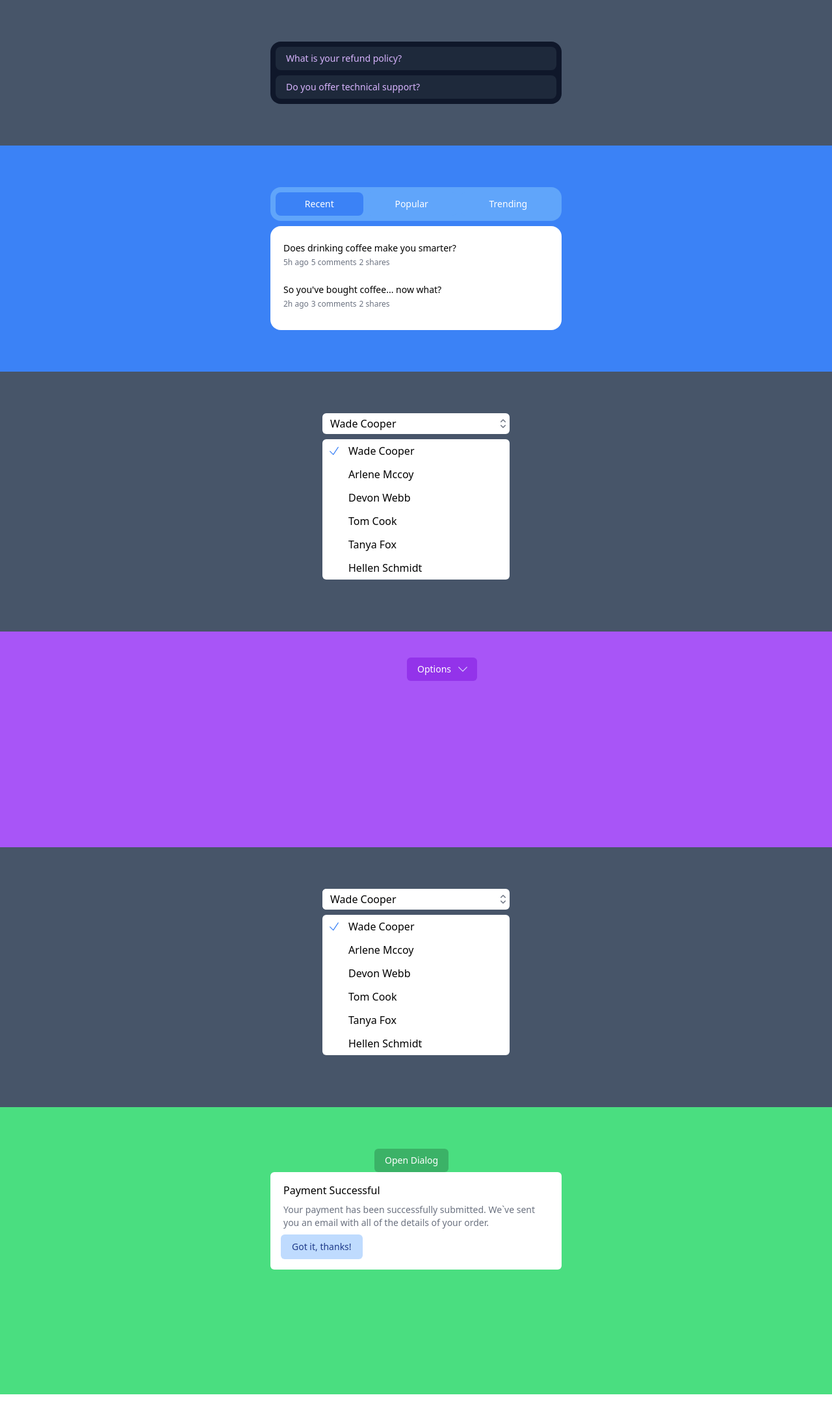
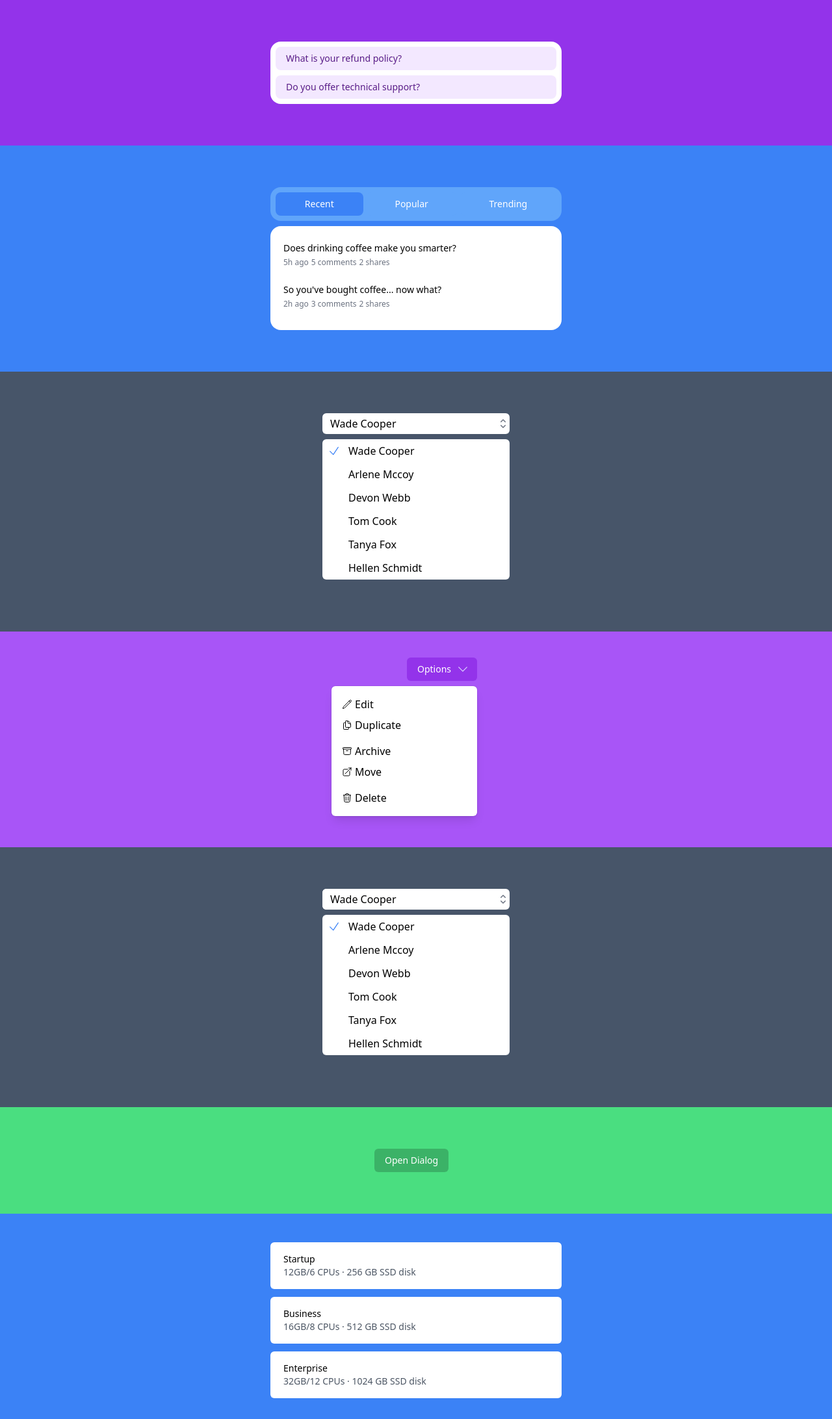
Before and after one commit to giliolizera/Training, a Vue app: page /dialog in a window 1280 px wide. Shown: the whole page at 65% size. Before the commit the page ends 2146 px from the top, so only its background shows below. Built offline with nearby package versions, Linux system fonts and the light colour scheme.

Commit message:
feat: select fix, dialog fix, disclosure appearence

```diff
--- a/src/App.vue
+++ b/src/App.vue
@@ -6,6 +6,7 @@
   <Combobox/>
   <Dialog/>
   <!-- <ComboHead/> -->
+  <Radio/>
 </template>
 
 <script>
@@ -16,11 +17,13 @@ import Select from './components/Select.vue'
 import Combobox from './components/Combobox.vue'
 import Dialog from './components/Dialog.vue'
 import ComboHead from './components/ComboHead.vue'
+import Radio from './components/Radio.vue'
 
 export default {
   components: {
     Disclosure, Tabs, Menu,
-    Select, Combobox, Dialog, ComboHead
+    Select, Combobox, Dialog,
+    ComboHead, Radio
   }
 }
 </script>
--- a/src/components/Dialog.vue
+++ b/src/components/Dialog.vue
@@ -1,26 +1,27 @@
 <template>
    <div class="bg-green-400">
       <div class="mx-auto pt-16 w-32 max-w-md rounded-md">
-         <button @click="exibir = true" class="rounded-md bg-black bg-opacity-20 px-4 py-2 text-sm font-medium text-white hover:bg-opacity-30">
+         <button v-if="show" @click="exibir = true, show = false" class="rounded-md bg-black bg-opacity-20 px-4 py-2 text-sm font-medium text-white hover:bg-opacity-30">
             Open Dialog
          </button>
       </div>
       <div v-if="exibir" class="mx-auto max-w-md rounded-md bg-white p-4 space-y-2">
          <p class="pl-1 font-medium">Payment Successful</p>
          <p class="pl-1 text-sm text-gray-500">Your payment has been successfully submitted. We`ve sent you an email with all of the details of your order.</p>
-         <button @click="exibir = false" class="inline-flex justify-center rounded-md border border-transparent bg-blue-200 px-4 py-2 text-sm font-medium text-blue-900 hover:bg-blue-200">
+         <button @click="exibir = false, show = true" class="inline-flex justify-center rounded-md border border-transparent bg-blue-200 px-4 py-2 text-sm font-medium text-blue-900 hover:bg-blue-200">
             Got it, thanks!
          </button>
       </div>
    </div>
-   <div class="bg-green-400 h-48"></div>
+   <div class="bg-green-400 h-16"></div>
 
 </template>
 
 <script>
    export default {
       data: () => ({
-         exibir: true,
+         exibir: false,
+         show: true,
       }),
    }
 </script>
--- a/src/components/Disclosure.vue
+++ b/src/components/Disclosure.vue
@@ -1,13 +1,13 @@
 <template>
-  <div class="bg-slate-600">
+  <div class="bg-purple-600">
   <div class="w-full px-4 pt-16">
-    <div class="mx-auto w-full max-w-md rounded-2xl bg-slate-900 p-2">
-      <button @click="exibir = !exibir" type="button" class="flex w-full justify-between rounded-lg bg-slate-800 px-4 py-2 text-left text-sm font-medium text-purple-300 hover:bg-slate-700 focus:outline-none">
+    <div class="mx-auto w-full max-w-md rounded-2xl bg-white p-2">
+      <button @click="exibir = !exibir" type="button" class="flex w-full justify-between rounded-lg bg-purple-100 px-4 py-2 text-left text-sm font-medium text-purple-900 hover:bg-purple-200 focus:outline-none">
         <span>What is your refund policy?</span>
       </button>
       <div v-if="exibir" class="px-4 pb-2 pt-4 text-sm text-gray-500">If you're unhappy with your purchase for any reason, email us within 90 days and we'll refund you in full, no questions asked.</div>
         <div class="mt-2">
-          <button @click="exibir2 = !exibir2" class="flex w-full justify-between rounded-lg bg-slate-800 px-4 py-2 text-left text-sm font-medium text-purple-300 hover:bg-slate-700 focus:outline-none">
+          <button @click="exibir2 = !exibir2" class="flex w-full justify-between rounded-lg bg-purple-100 px-4 py-2 text-left text-sm font-medium text-purple-900 hover:bg-purple-200 focus:outline-none">
             <span>Do you offer technical support?</span>
           </button>
           <div v-if="exibir2" class="px-4 pb-2 pt-4 text-sm text-gray-500">No.</div>
@@ -15,14 +15,14 @@
     </div>
   </div>
   </div>
-  <div class="bg-slate-600 w-full h-16"></div>
+  <div class="bg-purple-600 w-full h-16"></div>
 </template>
 
 <script>
 export default {
   data:() => ({
     exibir: false,
-    exibir2: false
+    exibir2: false,
   }),
   methods: {
 
--- a/src/components/Menu.vue
+++ b/src/components/Menu.vue
@@ -39,7 +39,7 @@
 
    export default {
       data:() => ({
-         exibir: false,
+         exibir: true,
       }),
    }
 
--- a/src/components/Radio.vue
+++ b/src/components/Radio.vue
@@ -0,0 +1,61 @@
+<template>
+   <div class="bg-blue-500">
+      <div class="mx-auto w-full max-w-md py-8">
+         <div class="mx-auto w-full grid rounded-md">
+            <button v-for="(plan,index) in plans" :key="index" @click="active = plan.name">
+               <div :class="[active === plan.name ? 'bg-sky-800 ring-2 ring-white ring-opacity-60 ring-offset-2 ring-offset-sky-300 text-white' : 'bg-white' , 'mx-auto w-full max-w-md rounded-md px-5 py-4 mt-3']">
+                  <ul class="justify-between flex">
+                     <li class="text-left text-sm font-medium">
+                        {{ plan.name }}
+                     </li>
+                     <button v-if="active === plan.name" class="absolute pl-96">
+                        <CheckCircleIcon class="h-8 w-8 mt-1 text-black-500" />
+                     </button>
+                  </ul>
+                  <ul>
+                     <li :class="[active === plan.name ? 'static text-left text-sm text-gray' : 'static text-left text-sm text-gray-600']">
+                        {{ plan.ram }}/{{ plan.cpus }}
+                        <span aria-hidden="true"> &middot; </span>
+                        {{ plan.disk }}
+                     </li>
+                  </ul>
+               </div>
+            </button>
+         </div>
+      </div>
+   </div>
+</template>
+
+<script>
+
+export default {
+   data: () => ({
+      plans: [
+         {
+            name: 'Startup',
+            ram: '12GB',
+            cpus: '6 CPUs',
+            disk: '256 GB SSD disk',
+         },
+         {
+            name: 'Business',
+            ram: '16GB',
+            cpus: '8 CPUs',
+            disk: '512 GB SSD disk',
+         },
+         {
+            name: 'Enterprise',
+            ram: '32GB',
+            cpus: '12 CPUs',
+            disk: '1024 GB SSD disk',
+         },
+      ],
+      active: -1,
+   }),
+}
+
+</script>
+
+<script setup>
+   import { CheckCircleIcon } from "@heroicons/vue/24/outline";
+</script>
```
